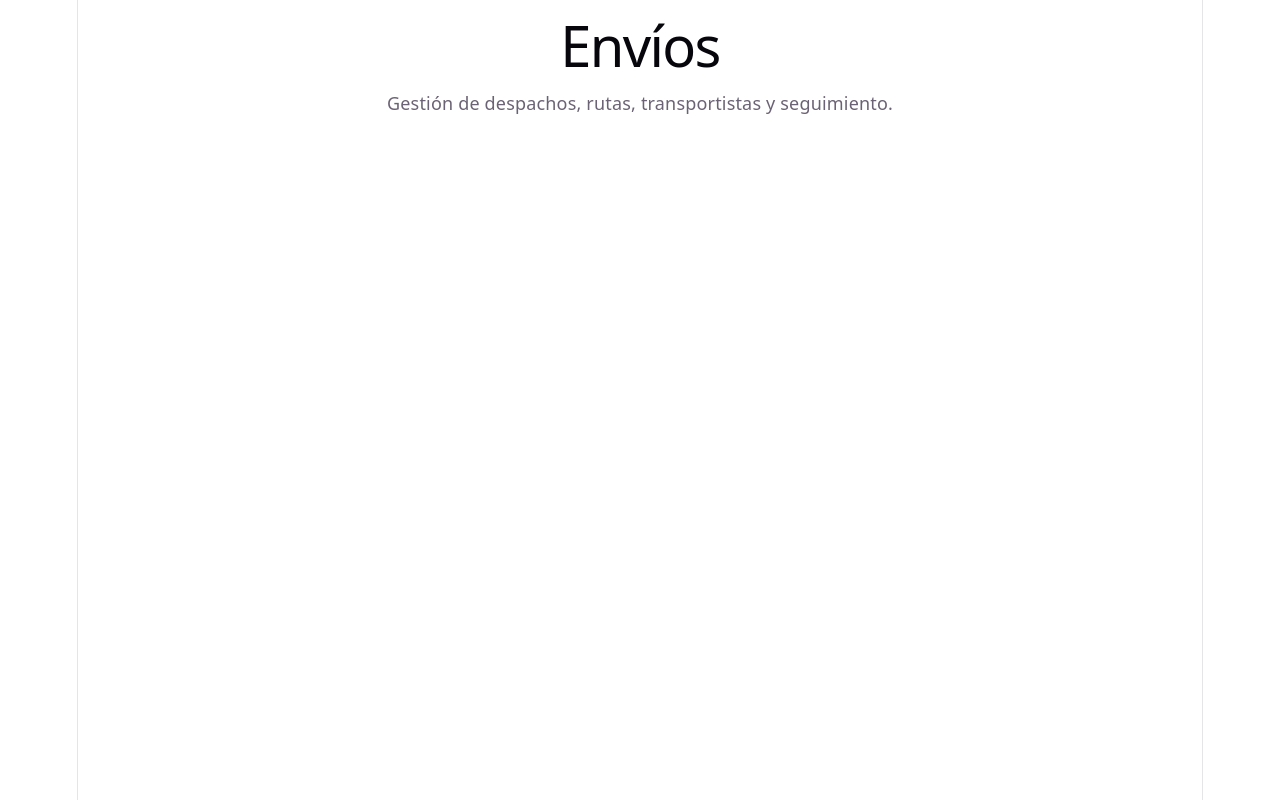
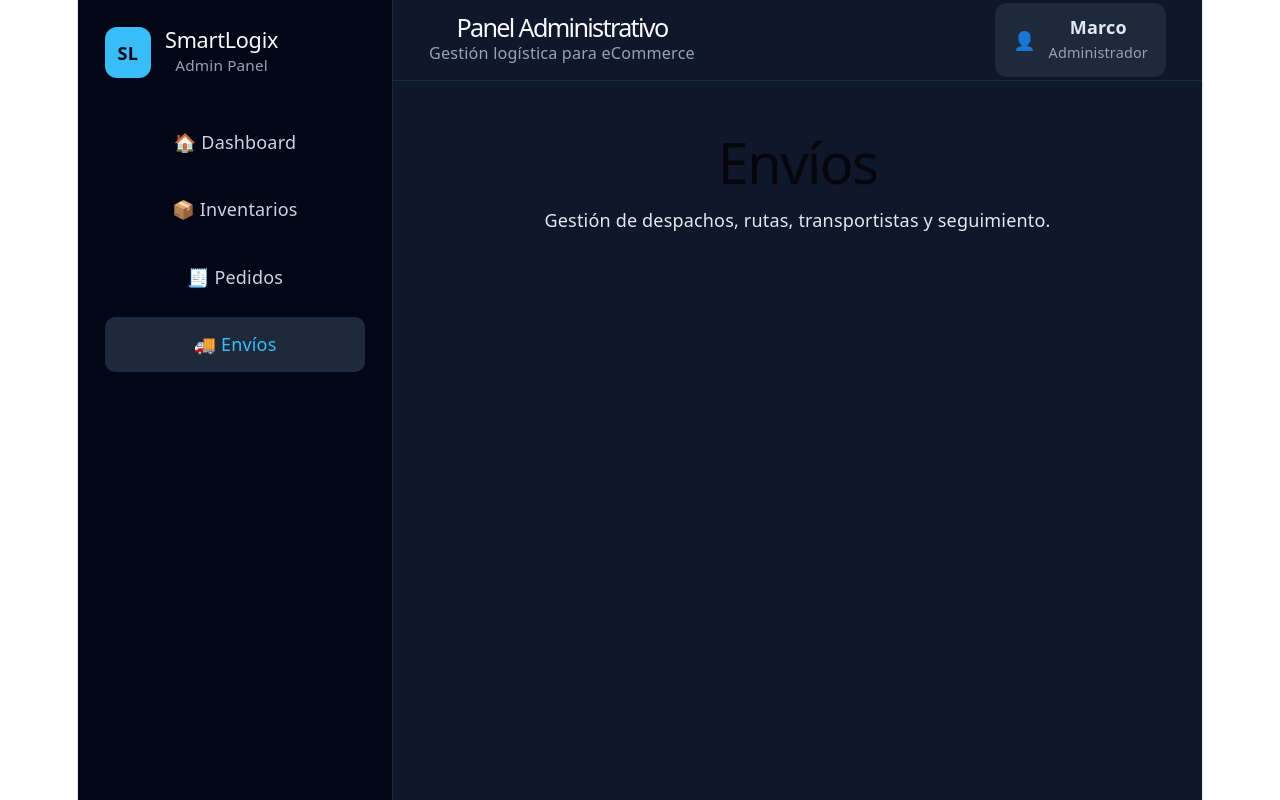
Before and after one commit to MarGuerra-ux/SmartLogix, a React (Vite) app in the folder frontend-admin/: page /shipping in a window 1280 px wide. Built offline with nearby package versions, Linux system fonts and the light colour scheme.

Commit message:
avance de dashboard

```diff
--- a/frontend-admin/src/components/layout/MainLayout.jsx
+++ b/frontend-admin/src/components/layout/MainLayout.jsx
@@ -0,0 +1,48 @@
+import { NavLink, Outlet } from "react-router-dom";
+import "../../styles/MainLayout.css";
+
+function MainLayout() {
+  return (
+    <div className="main-layout">
+      <aside className="sidebar">
+        <div className="sidebar-logo">
+          <span className="logo-icon">SL</span>
+          <div>
+            <h2>SmartLogix</h2>
+            <p>Admin Panel</p>
+          </div>
+        </div>
+
+        <nav className="sidebar-nav">
+          <NavLink to="/dashboard">🏠 Dashboard</NavLink>
+          <NavLink to="/inventory">📦 Inventarios</NavLink>
+          <NavLink to="/orders">🧾 Pedidos</NavLink>
+          <NavLink to="/shipping">🚚 Envíos</NavLink>
+        </nav>
+      </aside>
+
+      <main className="main-content">
+        <header className="topbar">
+          <div>
+            <h1>Panel Administrativo</h1>
+            <p>Gestión logística para eCommerce</p>
+          </div>
+
+          <div className="user-box">
+            <span>👤</span>
+            <div>
+              <strong>Marco</strong>
+              <p>Administrador</p>
+            </div>
+          </div>
+        </header>
+
+        <section className="page-content">
+          <Outlet />
+        </section>
+      </main>
+    </div>
+  );
+}
+
+export default MainLayout;
--- a/frontend-admin/src/routes/AppRoutes.jsx
+++ b/frontend-admin/src/routes/AppRoutes.jsx
@@ -1,5 +1,6 @@
 import { BrowserRouter, Routes, Route, Navigate } from "react-router-dom";
 
+import MainLayout from "../components/layout/MainLayout";
 import DashboardPage from "../pages/dashboard/DashboardPage";
 import InventoryPage from "../pages/inventory/InventoryPage";
 import OrdersPage from "../pages/orders/OrdersPage";
@@ -10,10 +11,13 @@ function AppRoutes() {
     <BrowserRouter>
       <Routes>
         <Route path="/" element={<Navigate to="/dashboard" replace />} />
-        <Route path="/dashboard" element={<DashboardPage />} />
-        <Route path="/inventory" element={<InventoryPage />} />
-        <Route path="/orders" element={<OrdersPage />} />
-        <Route path="/shipping" element={<ShippingPage />} />
+
+        <Route element={<MainLayout />}>
+          <Route path="/dashboard" element={<DashboardPage />} />
+          <Route path="/inventory" element={<InventoryPage />} />
+          <Route path="/orders" element={<OrdersPage />} />
+          <Route path="/shipping" element={<ShippingPage />} />
+        </Route>
       </Routes>
     </BrowserRouter>
   );
--- /dev/null
+++ b/frontend-admin/src/styles/MainLayout.css
@@ -0,0 +1,105 @@
+.main-layout {
+  display: flex;
+  min-height: 100vh;
+  background: #0f172a;
+  color: #e2e8f0;
+}
+
+.sidebar {
+  width: 260px;
+  background: #020617;
+  border-right: 1px solid #1e293b;
+  padding: 1.5rem;
+}
+
+.sidebar-logo {
+  display: flex;
+  gap: 0.8rem;
+  align-items: center;
+  margin-bottom: 2rem;
+}
+
+.logo-icon {
+  background: #38bdf8;
+  color: #020617;
+  font-weight: bold;
+  padding: 0.7rem;
+  border-radius: 12px;
+}
+
+.sidebar-logo h2 {
+  margin: 0;
+  color: #f8fafc;
+  font-size: 1.2rem;
+}
+
+.sidebar-logo p {
+  margin: 0;
+  color: #94a3b8;
+  font-size: 0.85rem;
+}
+
+.sidebar-nav {
+  display: flex;
+  flex-direction: column;
+  gap: 0.7rem;
+}
+
+.sidebar-nav a {
+  text-decoration: none;
+  color: #cbd5e1;
+  padding: 0.8rem 1rem;
+  border-radius: 10px;
+  transition: 0.2s;
+}
+
+.sidebar-nav a:hover,
+.sidebar-nav a.active {
+  background: #1e293b;
+  color: #38bdf8;
+}
+
+.main-content {
+  flex: 1;
+  display: flex;
+  flex-direction: column;
+}
+
+.topbar {
+  height: 80px;
+  background: #0f172a;
+  border-bottom: 1px solid #1e293b;
+  padding: 0 2rem;
+  display: flex;
+  align-items: center;
+  justify-content: space-between;
+}
+
+.topbar h1 {
+  margin: 0;
+  color: #f8fafc;
+  font-size: 1.4rem;
+}
+
+.topbar p {
+  margin: 0;
+  color: #94a3b8;
+  font-size: 0.9rem;
+}
+
+.user-box {
+  display: flex;
+  align-items: center;
+  gap: 0.7rem;
+  background: #1e293b;
+  padding: 0.6rem 1rem;
+  border-radius: 12px;
+}
+
+.user-box p {
+  font-size: 0.8rem;
+}
+
+.page-content {
+  padding: 2rem;
+}
```
Also changed, not shown: frontend-admin/src/data/mockData.json (added, +74 -0 lines), frontend-admin/src/data/mockService.js (added).
